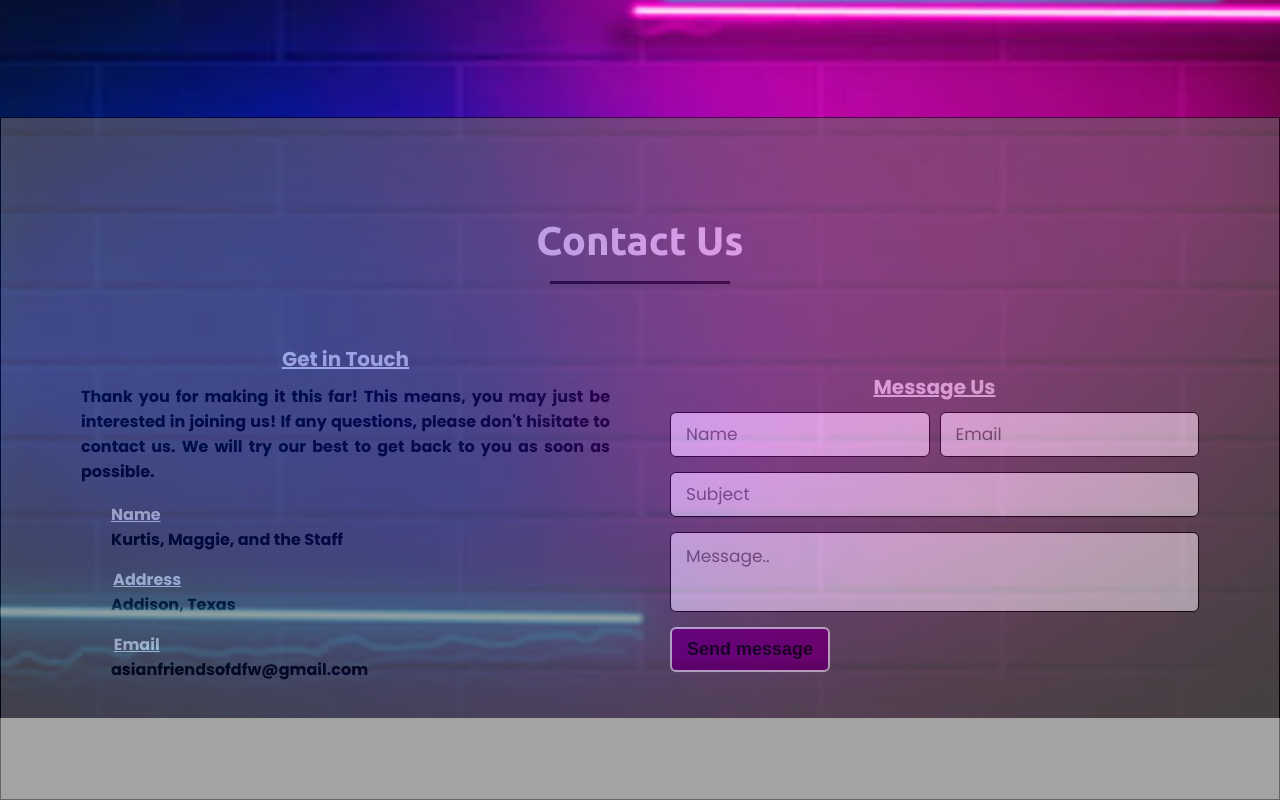
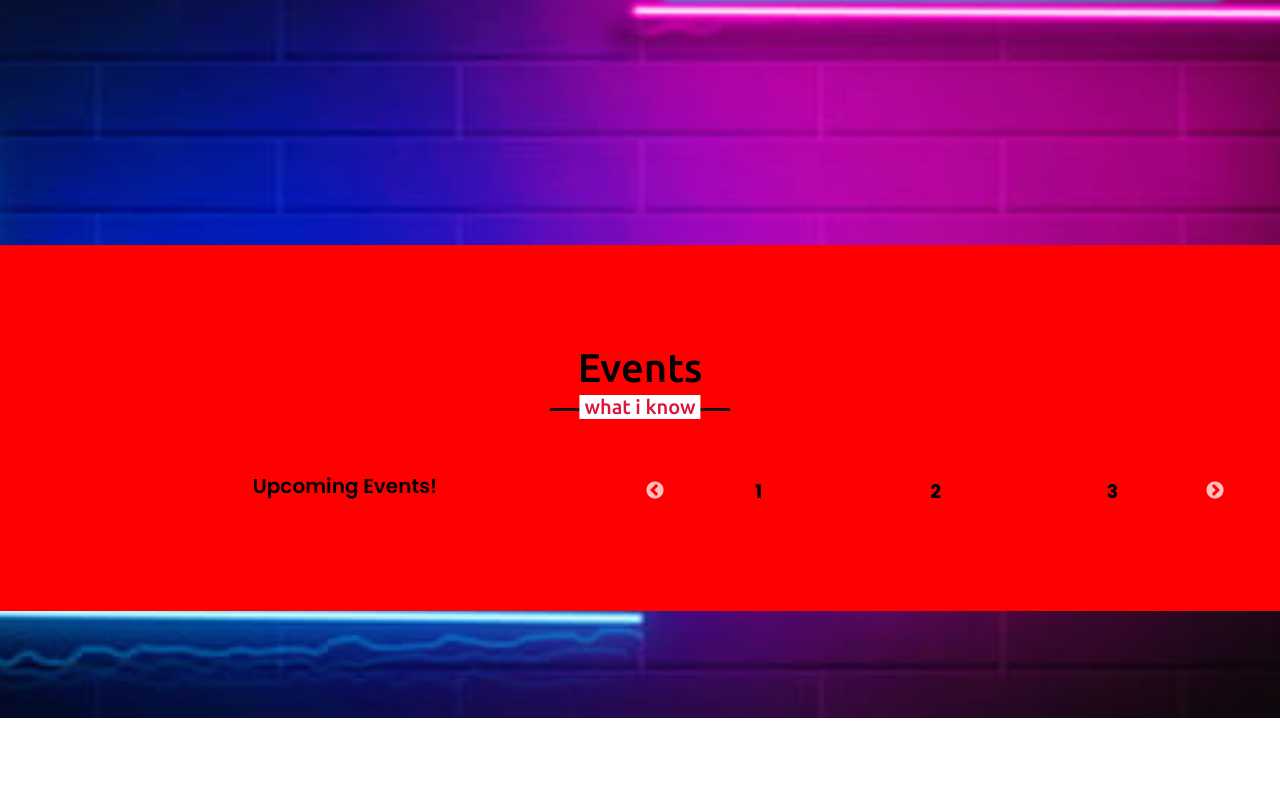
Before and after one commit to KurtisJin/AsianFriendsDFW, a React (Create React App) app in the folder afdfw/: page / in a window 1280 px wide. Shown: the part 882-1683 px from the top of the page. Built offline with nearby package versions, Linux system fonts and the light colour scheme.

Commit message:
added Events section. Added API call but need to work on API for meetup. API is not working. Added cards to accept the rest API. Contact page is out of sync. Contact page needs to be fixed or moved to new page

```diff
--- a/afdfw/package.json
+++ b/afdfw/package.json
@@ -4,6 +4,7 @@
   "private": true,
   "dependencies": {
     "@material-ui/core": "^4.12.3",
+    "@material-ui/icons": "^4.11.2",
     "@testing-library/jest-dom": "^5.14.1",
     "@testing-library/react": "^11.2.7",
     "@testing-library/user-event": "^12.8.3",
@@ -12,8 +13,11 @@
     "react-animate-on-scroll": "^2.1.5",
     "react-animated-css": "^1.2.1",
     "react-dom": "^17.0.2",
+    "react-material-ui-carousel": "^2.3.1",
     "react-player": "^2.9.0",
     "react-scripts": "4.0.3",
+    "react-slick": "^0.28.1",
+    "slick-carousel": "^1.8.1",
     "typed.js": "^2.0.12",
     "web-vitals": "^1.1.2"
   },
--- a/afdfw/src/App.js
+++ b/afdfw/src/App.js
@@ -8,7 +8,9 @@ import Scrollup from './components/Scrollup/ScrollUp'
 import Navigation from './components/Navigation/Nav'
 import IntroPageTypeJs from './components/IntroPageTypeJs/IntroPageType'
 import ReactPlayer from './components/ReactPlayer/ReactPlayer'
+// import Carousel from './components/Carousel/Carousel'
 import ContactUs from './components/ContactUs/Contact'
+import Events from './components/Events/Events'
 
 function App() {
   return (
@@ -21,6 +23,7 @@ function App() {
         <IntroPage />
         <IntroPageTypeJs/>
         <ReactPlayer className='media-player'/>
+        <Events/>
         <ContactUs/>
 
     </div>
--- a/afdfw/src/components/Events/Events.js
+++ b/afdfw/src/components/Events/Events.js
@@ -0,0 +1,54 @@
+import React from 'react';
+import Slider from 'react-slick';
+import 'slick-carousel/slick/slick.css';
+import 'slick-carousel/slick/slick-theme.css';
+
+export default function MeetupEvents() {
+
+    const settings = {
+        dot: true,
+        infinite: true,
+        speed: 500,
+        slidesToShow: 3,
+        slidesToScroll: 2,
+        cssEase: "linear",
+    }
+
+    return (
+
+        <section className="events" id="events">
+          <div className="max-width">
+              <h2 className="title">Events</h2>
+              <div className="events-content">
+                  <div className="column left">
+                      <div className="text">Upcoming Events!</div>
+                      <p></p>
+                      {/* <a href="model.html">Read more</a> */}
+                  </div>
+                  <div class="column right">
+                   <Slider {...settings}>
+                   <div>
+                        <h3>1</h3>
+                    </div>
+                    <div>
+                        <h3>2</h3>
+                    </div>
+                    <div>
+                        <h3>3</h3>
+                    </div>
+                    <div>
+                        <h3>4</h3>
+                    </div>
+                    <div>
+                        <h3>5</h3>
+                    </div>
+                    <div>
+                        <h3>6</h3>
+                    </div>
+                   </Slider>
+                  </div>
+              </div>
+          </div>
+        </section>
+    )
+}
--- a/afdfw/src/styles.css
+++ b/afdfw/src/styles.css
@@ -35,12 +35,12 @@ section{
     padding: 0 80px;
     margin: auto;
 }
-.about, .services, .skills, .projects, .contact, footer{
+.about, .services, .events, .projects, .contact, footer{
     font-family: 'Poppins', sans-serif;
 }
 .about .about-content,
 .services .serv-content,
-.skills .skills-content,
+.events .events-content,
 .contact .contact-content{
     display: flex;
     flex-wrap: wrap;
@@ -375,23 +375,28 @@ section .title::after{
     margin: 10px 0 7px 0;
 }
 
-/* skills section styling */
+/* events section styling */
 
-.skills .title::after{
+.events {
+    margin-top: 20%;
+    background-color: red;
+}
+
+.events .title::after{
     content: "what i know";
 }
-.skills .skills-content .column {
+.events .events-content .column {
     width: calc(50% - 30px);
 }
-.skills .skills-content .left .text {
+.events .events-content .left .text {
     font-size: 20px;
     font-weight: 600;
     margin-bottom: 10px;
 }
-.skills .skills-content .left p {
+.events .events-content .left p {
     text-align: justify;
 }
-.skills .skills-content .left a {
+.events .events-content .left a {
     display: inline-block;
     background: crimson;
     color: #fff;
@@ -403,31 +408,31 @@ section .title::after{
     border: 2px solid crimson;
     transition: all 0.3s ease;
 }
-.skills .skills-content .left a:hover {
+.events .events-content .left a:hover {
     color: crimson;
     background: none;
 }
 
-.skills .skills-content .right .bars {
+.events .events-content .right .bars {
     margin-bottom: 15px;
 }
-.skills .skills-content .right .info {
+.events .events-content .right .info {
     display: flex;
     margin-bottom: 5px;
     align-items: center;
     justify-content: space-between;
 }
-.skills .skills-content .right span {
+.events .events-content .right span {
     font-weight: 500;
     font-size: 18px;
 }
-.skills .skills-content .right .line {
+.events .events-content .right .line {
     height: 5px;
     width: 100%;
     background: lightgrey;
     position: relative;
 }
-.skills .skills-content .right .line::before {
+.events .events-content .right .line::before {
     content: "";
     position: absolute;
     height: 100%;
@@ -438,11 +443,11 @@ section .title::after{
     animation: statsbar 4s ease;
 }
 
-.skills .skills-content .right h2 {
+.events .events-content .right h2 {
     margin-left: 10px;
 }
 
-.skills .skills-content .right h2:hover {
+.events .events-content .right h2:hover {
     color: crimson;
     background: none;
 }
@@ -455,17 +460,17 @@ section .title::after{
         /* background-color: linear-gradient(to left, yellow); */
     }
 }
-.skills-content .right .html::before {
+.events-content .right .html::before {
     width: 80%;
 }
-.skills-content .right .css::before {
+.events-content .right .css::before {
     width: 60%;
 }
-.skills-content .right .js::before {
+.events-content .right .js::before {
     width: 80%;
 }
 
-.skills-content .right .mysql::before {
+.events-content .right .mysql::before {
     width: 70%;
 }
 
@@ -628,7 +633,7 @@ section .title::after{
 /* contact section styling */
 
 .contact {
-    margin-top: 10%;
+    margin-top: 40%;
     /* margin: 30px; */
     background-color: rgb(106, 101, 101);
     border: 1px solid black;
@@ -861,7 +866,7 @@ body{
         width: calc(50% - 10px);
         margin-bottom: 20px;
     }
-    .skills .skills-content .column,
+    .events .events-content .column,
     .contact .contact-content .column{
         width: 100%;
         margin-bottom: 35px;
@@ -896,7 +901,7 @@ body{
         font-size: 27px;
     }
     .about .about-content .right .text,
-    .skills .skills-content .left .text{
+    .events .events-content .left .text{
         font-size: 19px;
     }
     .contact .right form .fields{
```
Also changed, not shown: afdfw/src/Utils/API.js (+9 -9 lines), afdfw/src/components/Carousel/Carousel.js (added), 1 other file (tests, documents, lock files or other folders).
